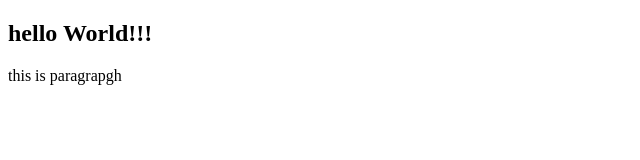
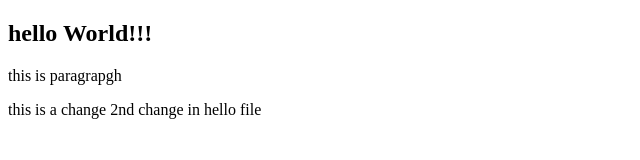
Before and after one commit to hooria0969/23pwbcs0969-WPF24, a plain HTML site: page hello.html in a window 1280 px wide. Shown: the whole page, without its empty margins (0-640 px from the left). Drawn offline with Linux system fonts and the light colour scheme.

Commit message:
i have added a 2nd paragrapgh

```diff
--- a/hello.html
+++ b/hello.html
@@ -11,14 +11,7 @@
 
     <h2>hello World!!!</h2>
     <p>this is paragrapgh</p>
-
-
-
-
-
-
-
-
+    <p>this is a change 2nd change in hello file</p>
 
 
 </body>
```
